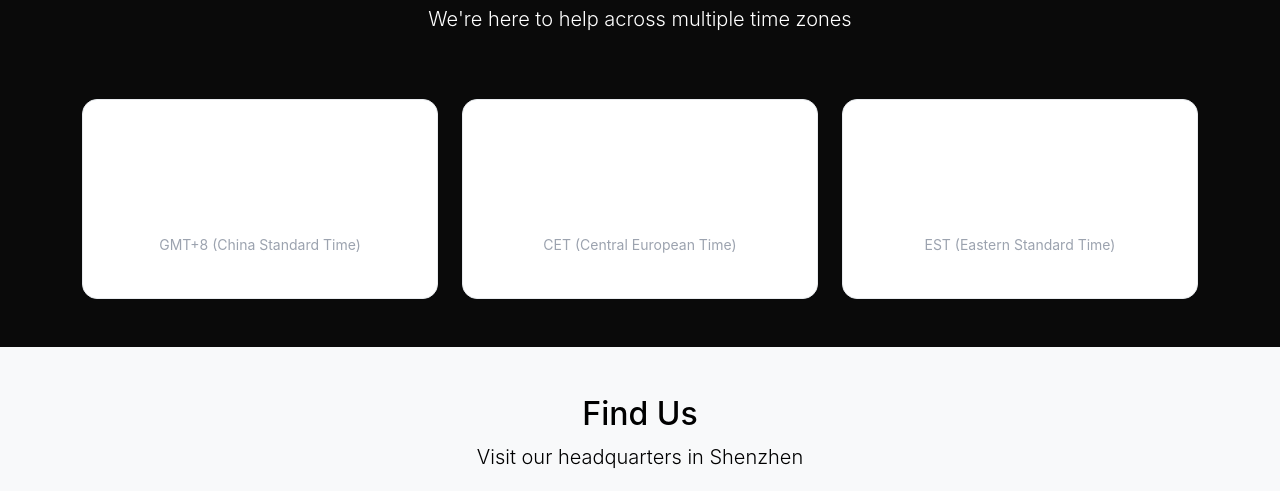
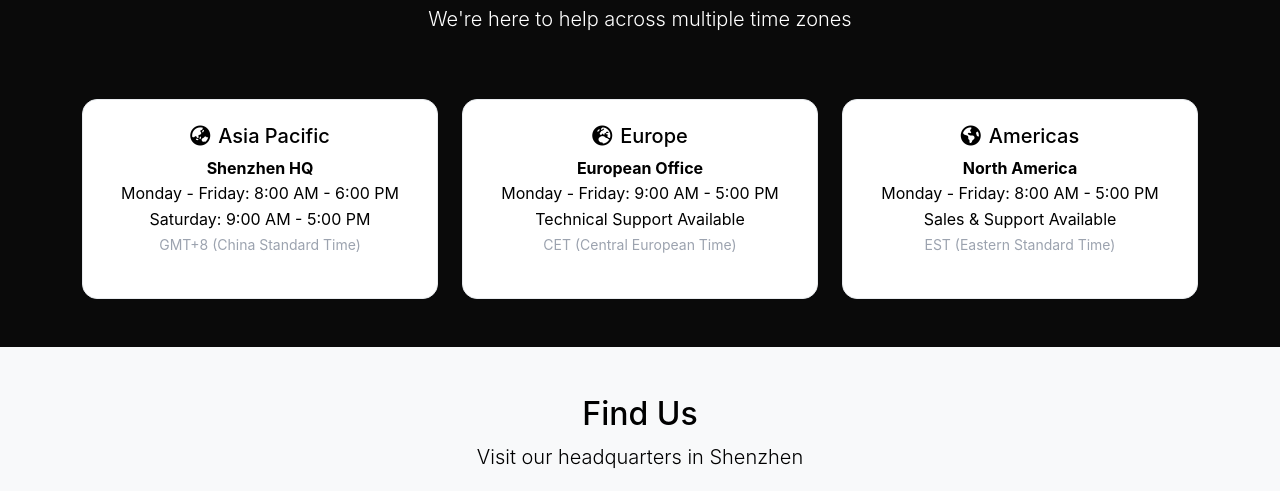
Before and after one commit to randunun-eng/-EuroVoltGreen, a website: page contact.html in a window 1280 px wide. Shown: the part 1800-2291 px from the top of the page. Drawn offline with nearby package versions, Linux system fonts and the light colour scheme.

Commit message:
Fix timezone card text visibility on contact page - make all text dark on white background

```diff
--- a/contact.html
+++ b/contact.html
@@ -215,8 +215,8 @@
                 <div class="row g-4">
                     <div class="col-md-4">
                         <div class="timezone-card text-center p-4">
-                            <h5><i class="fas fa-globe-asia me-2"></i>Asia Pacific</h5>
-                            <p><strong>Shenzhen HQ</strong><br>
+                            <h5 class="text-dark"><i class="fas fa-globe-asia me-2"></i>Asia Pacific</h5>
+                            <p class="text-dark"><strong>Shenzhen HQ</strong><br>
                             Monday - Friday: 8:00 AM - 6:00 PM<br>
                             Saturday: 9:00 AM - 5:00 PM<br>
                             <small class="text-muted">GMT+8 (China Standard Time)</small></p>
@@ -224,8 +224,8 @@
                     </div>
                     <div class="col-md-4">
                         <div class="timezone-card text-center p-4">
-                            <h5><i class="fas fa-globe-europe me-2"></i>Europe</h5>
-                            <p><strong>European Office</strong><br>
+                            <h5 class="text-dark"><i class="fas fa-globe-europe me-2"></i>Europe</h5>
+                            <p class="text-dark"><strong>European Office</strong><br>
                             Monday - Friday: 9:00 AM - 5:00 PM<br>
                             Technical Support Available<br>
                             <small class="text-muted">CET (Central European Time)</small></p>
@@ -233,8 +233,8 @@
                     </div>
                     <div class="col-md-4">
                         <div class="timezone-card text-center p-4">
-                            <h5><i class="fas fa-globe-americas me-2"></i>Americas</h5>
-                            <p><strong>North America</strong><br>
+                            <h5 class="text-dark"><i class="fas fa-globe-americas me-2"></i>Americas</h5>
+                            <p class="text-dark"><strong>North America</strong><br>
                             Monday - Friday: 8:00 AM - 5:00 PM<br>
                             Sales & Support Available<br>
                             <small class="text-muted">EST (Eastern Standard Time)</small></p>
--- a/static/css/style.css
+++ b/static/css/style.css
@@ -779,6 +779,12 @@ body {
     border-color: var(--eurovolt-green);
 }
 
+.timezone-card h5,
+.timezone-card p,
+.timezone-card strong {
+    color: #000000 !important;
+}
+
 /* Map Container */
 .map-container {
     border-radius: 15px;
```
